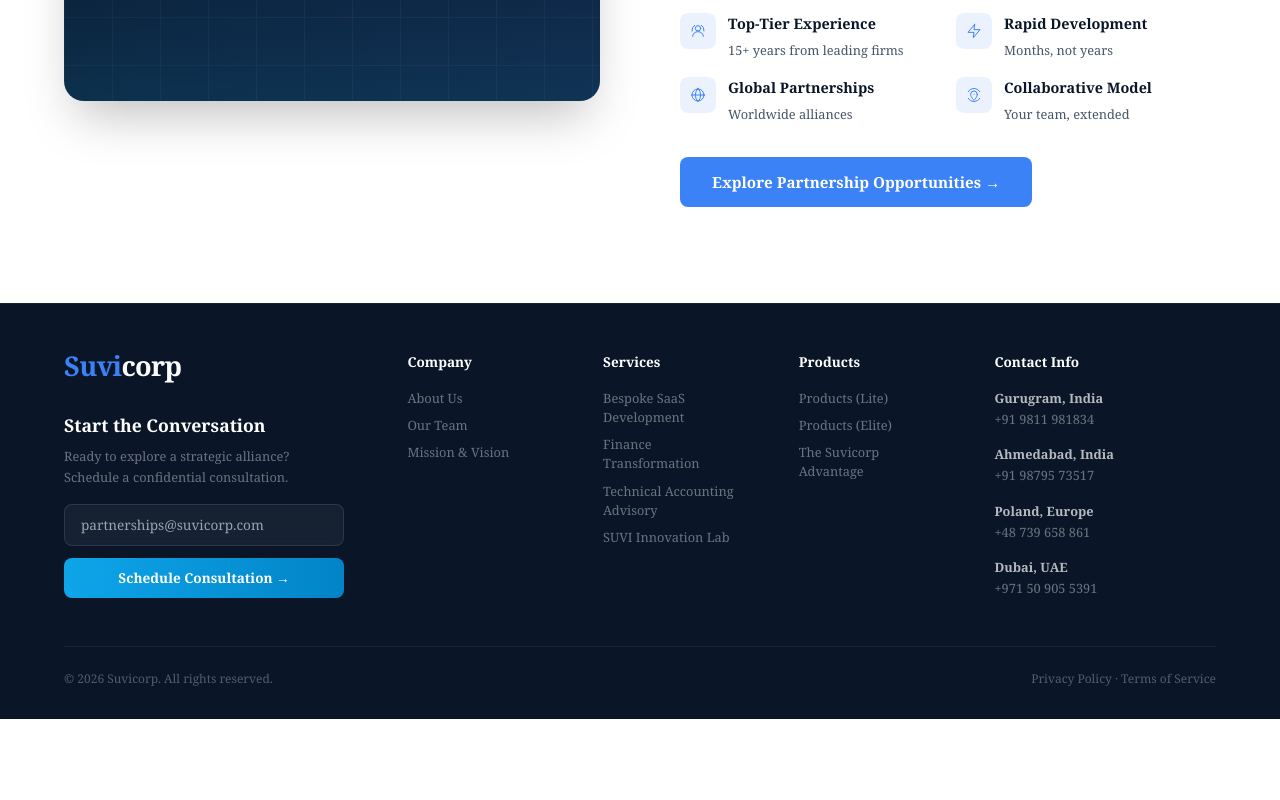
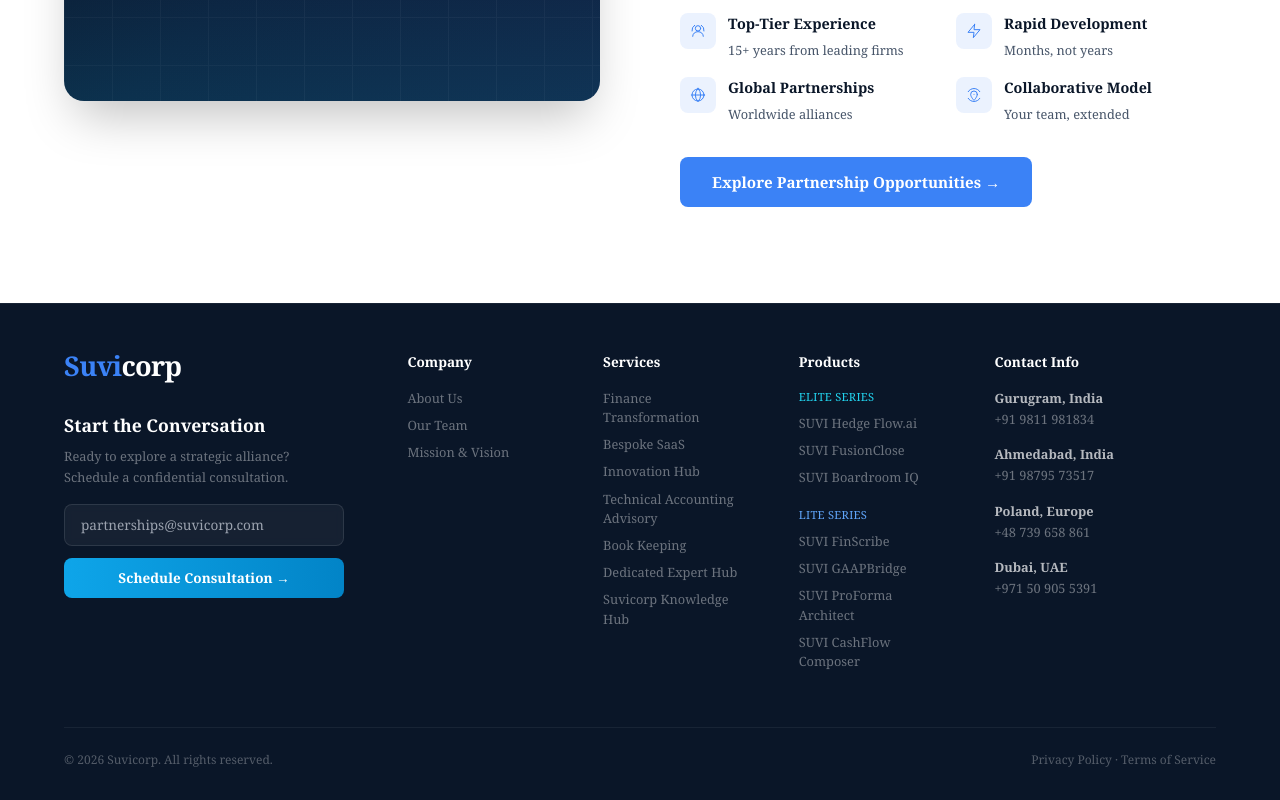
Before and after one commit to devashish2006/SuviCorp, a Next.js app: page / in a window 1280 px wide. Shown: the part 5917-6717 px from the top of the page. Before the commit the page ends 6636 px from the top, so only its background shows below. Built offline with nearby package versions, Linux system fonts and the light colour scheme.

Commit message:
completed git add .

```diff
--- a/components/layout/Footer.tsx
+++ b/components/layout/Footer.tsx
@@ -4,20 +4,29 @@
 
 const footerLinks = {
   services: [
-    { label: 'Bespoke SaaS Development', href: '#bespoke' },
     { label: 'Finance Transformation', href: '#transformation' },
+    { label: 'Bespoke SaaS', href: '#bespoke' },
+    { label: 'Innovation Hub', href: '#innovation' },
     { label: 'Technical Accounting Advisory', href: '#advisory' },
-    { label: 'SUVI Innovation Lab', href: '#innovation' },
+    { label: 'Book Keeping', href: '#bookkeeping' },
+    { label: 'Dedicated Expert Hub', href: '#expert' },
+    { label: 'Suvicorp Knowledge Hub', href: '#knowledge' },
   ],
   company: [
     { label: 'About Us', href: '#about' },
     { label: 'Our Team', href: '#team' },
     { label: 'Mission & Vision', href: '#about' },
   ],
-  products: [
-    { label: 'Products (Lite)', href: '#pricing' },
-    { label: 'Products (Elite)', href: '#pricing' },
-    { label: 'The Suvicorp Advantage', href: '#features' },
+  eliteProducts: [
+    { label: 'SUVI Hedge Flow.ai', href: '#pricing' },
+    { label: 'SUVI FusionClose', href: '#pricing' },
+    { label: 'SUVI Boardroom IQ', href: '#pricing' },
+  ],
+  liteProducts: [
+    { label: 'SUVI FinScribe', href: '#pricing' },
+    { label: 'SUVI GAAPBridge', href: '#pricing' },
+    { label: 'SUVI ProForma Architect', href: '#pricing' },
+    { label: 'SUVI CashFlow Composer', href: '#pricing' },
   ],
 };
 
@@ -68,9 +77,22 @@
         {/* Products */}
         <div>
           <h4 className="text-white font-semibold text-[0.85rem] mb-4">Products</h4>
-          {footerLinks.products.map((link, index) => (
+
+          <h5 className="text-cyan-400 font-medium text-[0.7rem] mb-2 uppercase tracking-wide">Elite Series</h5>
+          {footerLinks.eliteProducts.map((link, index) => (
             <Link
-              key={index}
+              key={`elite-${index}`}
+              href={link.href}
+              className="block text-white/40 text-[0.8rem] mb-2 transition-colors duration-200 hover:text-teal"
+            >
+              {link.label}
+            </Link>
+          ))}
+
+          <h5 className="text-blue-400 font-medium text-[0.7rem] mb-2 mt-5 uppercase tracking-wide">Lite Series</h5>
+          {footerLinks.liteProducts.map((link, index) => (
+            <Link
+              key={`lite-${index}`}
               href={link.href}
               className="block text-white/40 text-[0.8rem] mb-2 transition-colors duration-200 hover:text-teal"
             >
```
